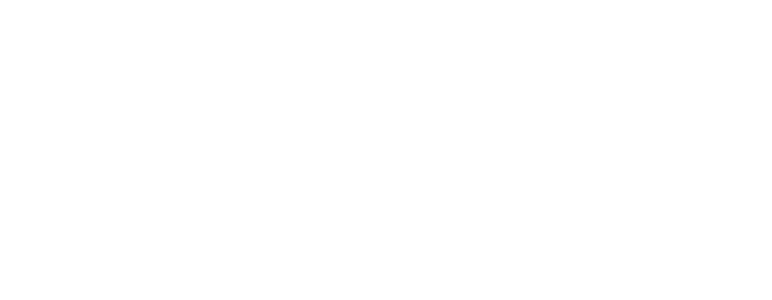
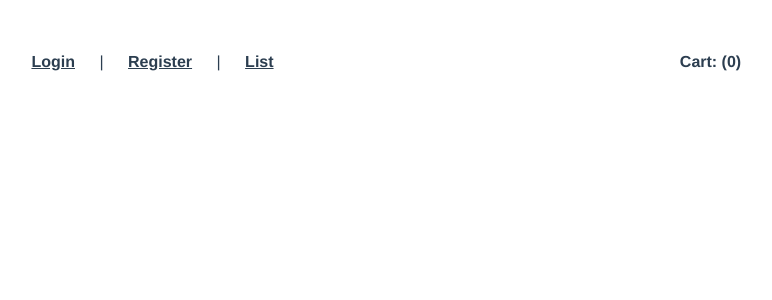
Before and after one commit to vananh1993/demo-vue, a Vue app: page / in a window 1280 px wide. Shown: the top 300 px of the page, without its empty margins (336-1108 px from the left). Built offline with nearby package versions, Linux system fonts and the light colour scheme.

Commit message:
no message

```diff
--- a/src/App.vue
+++ b/src/App.vue
@@ -11,7 +11,7 @@
         <span>Cart </span>
 
     </div> -->
-    <Header/>
+    <Header />
     <router-view />
     <div class="">
         <!-- <app-counter />
@@ -25,16 +25,22 @@
     // import AppCounter from './components/Counter';
     // import AppResult from './components/Result';
     // import Todo from './components/Todo';
-    import Header from './views/header';
-    import { mapGetters } from 'vuex';
+    import Header from './components/header';
 
+
+
+    // import { mapGetters } from 'vuex';
+    //
     export default {
-        computed: {
-            ...mapGetters(['cart']),
-            totalCartItem() {
-              return this.cart.reduce((acc, item) => acc + item.qty, 0);
-            }
+        components: {
+            Header
         }
+    //     computed: {
+    //         ...mapGetters(['cart']),
+    //         totalCartItem() {
+    //           return this.cart.reduce((acc, item) => acc + item.qty, 0);
+    //         }
+    //     }
     }
 </script>
 
--- /dev/null
+++ b/src/components/header.vue
@@ -0,0 +1,64 @@
+<template lang="html">
+    <header class="container">
+        <div class="row">
+            <nav class="col-sm-9 text-left">
+              <router-link to="/login">Login</router-link> |
+              <router-link to="/register">Register</router-link> |
+
+              <router-link to="/listProducts">List</router-link>
+
+            </nav>
+            <div class="col-sm-3">
+                <p class="text-right cart-total"><b> Cart: ({{ totalCartItem }})</b></p>
+                <div class="cart-drawer">
+                    <div v-for="item in cart" class="cart-drawer__item">
+                        <p>{{ item.title }}</p>
+                    </div>
+                </div>
+            </div>
+        </div>
+    </header>
+</template>
+
+<script>
+import { mapGetters } from 'vuex';
+
+export default {
+    computed: {
+        ...mapGetters(['cart']),
+        totalCartItem() {
+          return this.cart.reduce((acc, item) => acc + item.qty, 0);
+        }
+    }
+}
+</script>
+
+<style lang="scss" scoped>
+    header {
+        margin-bottom: 50px;
+        width: 100%;
+
+    }
+    .col-sm-3 {
+        position: relative;
+    }
+    .cart-total {
+        cursor: pointer;
+        &:hover {
+            & + .cart-drawer {
+                display: block;
+            }
+        }
+    }
+    .cart-drawer{
+        display: none;
+        position: absolute;
+        top: 20px;
+        left: 0;
+        width: 200px;
+        background: #fff;
+        height: auto;
+        font-size: 14px;
+        z-index: 10;
+    }
+</style>
--- a/src/views/header.vue
+++ b/src/views/header.vue
@@ -1,29 +1,12 @@
 <template lang="html">
-    <div class="row">
-        <nav class="col-sm-9">
-          <router-link to="/login">Login</router-link> |
-          <router-link to="/register">Register</router-link> |
-
-          <router-link to="/listProducts">List</router-link>
-          <span> Cart: ({{ totalCartItem }})</span>
-        </nav>
-        <div class="col-sm-3">
-            <span>Cart </span>
-
-        </div>
-    </div>
+    <!-- <input type="text" name="addtodo" value=""> -->
+    <!-- <button type="button" name="button">ADD TASK</button> -->
+    <p>jsabfbs</p>
 </template>
 
 <script>
-import { mapGetters } from 'vuex';
-
 export default {
-    computed: {
-        ...mapGetters(['cart']),
-        totalCartItem() {
-          return this.cart.reduce((acc, item) => acc + item.qty, 0);
-        }
-    }
+    // name: "Header"
 }
 </script>
 
--- a/src/views/listProducts.vue
+++ b/src/views/listProducts.vue
@@ -23,7 +23,7 @@
         ...mapActions(["getProducts", "addToCart", "saveCart"])
     },
     mounted() {
-        this.getProducts();
+        // this.getProducts();
     }
 }
 </script>
```
